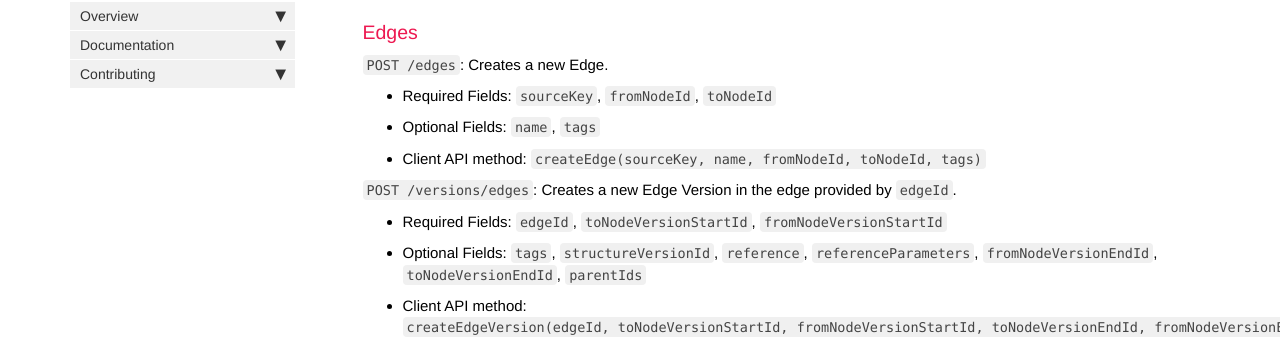
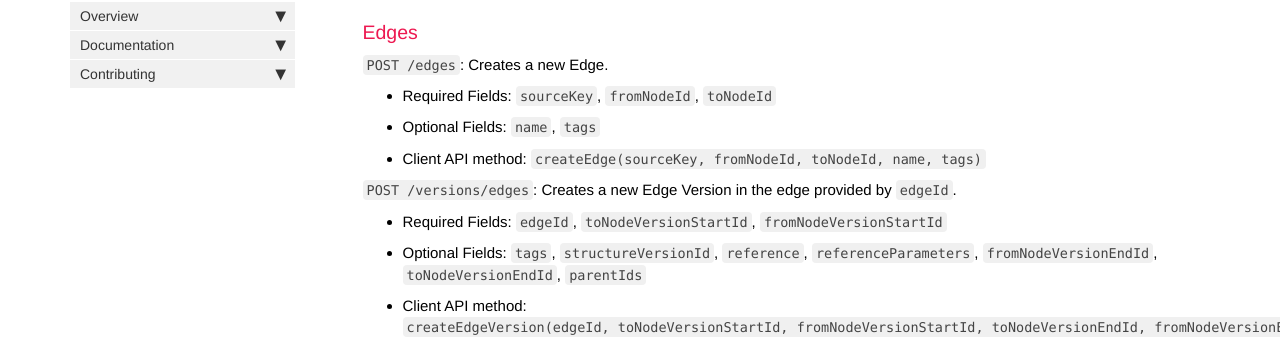
Before and after one commit to ground-context/wiki, a Jekyll site: the page built from pages/documentation/docs.md, in a window 1280 px wide and 900 px high, scrolled down 367 px. Shown: the part 109-452 px from the top of the window. Built offline with Jekyll 4.4.1, drawn with Linux system fonts in a browser that asks for light colours; nearby versions of some CDN libraries; comment, search, counter and statistics services are not loaded.

Commit message:
fix field ordering

```diff
--- a/pages/documentation/docs.md
+++ b/pages/documentation/docs.md
@@ -14,7 +14,7 @@ folder: documentation
 
   * Required Fields: `sourceKey`, `fromNodeId`, `toNodeId`
   * Optional Fields: `name`, `tags`
-  * Client API method: `createEdge(sourceKey, name, fromNodeId, toNodeId, tags)`
+  * Client API method: `createEdge(sourceKey, fromNodeId, toNodeId, name, tags)`
 
 `POST /versions/edges`: Creates a new Edge Version in the edge provided by `edgeId`.
 
```
